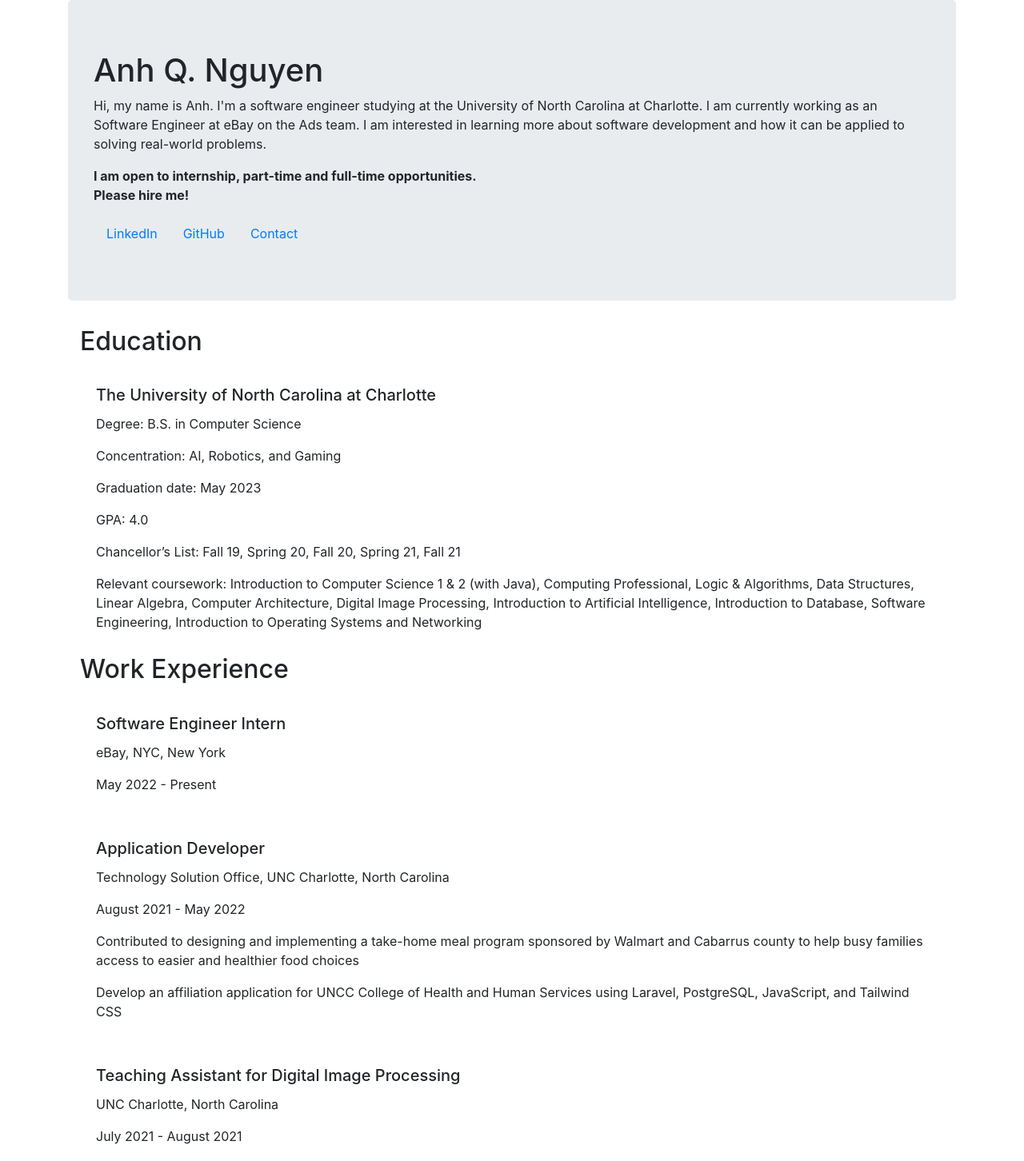
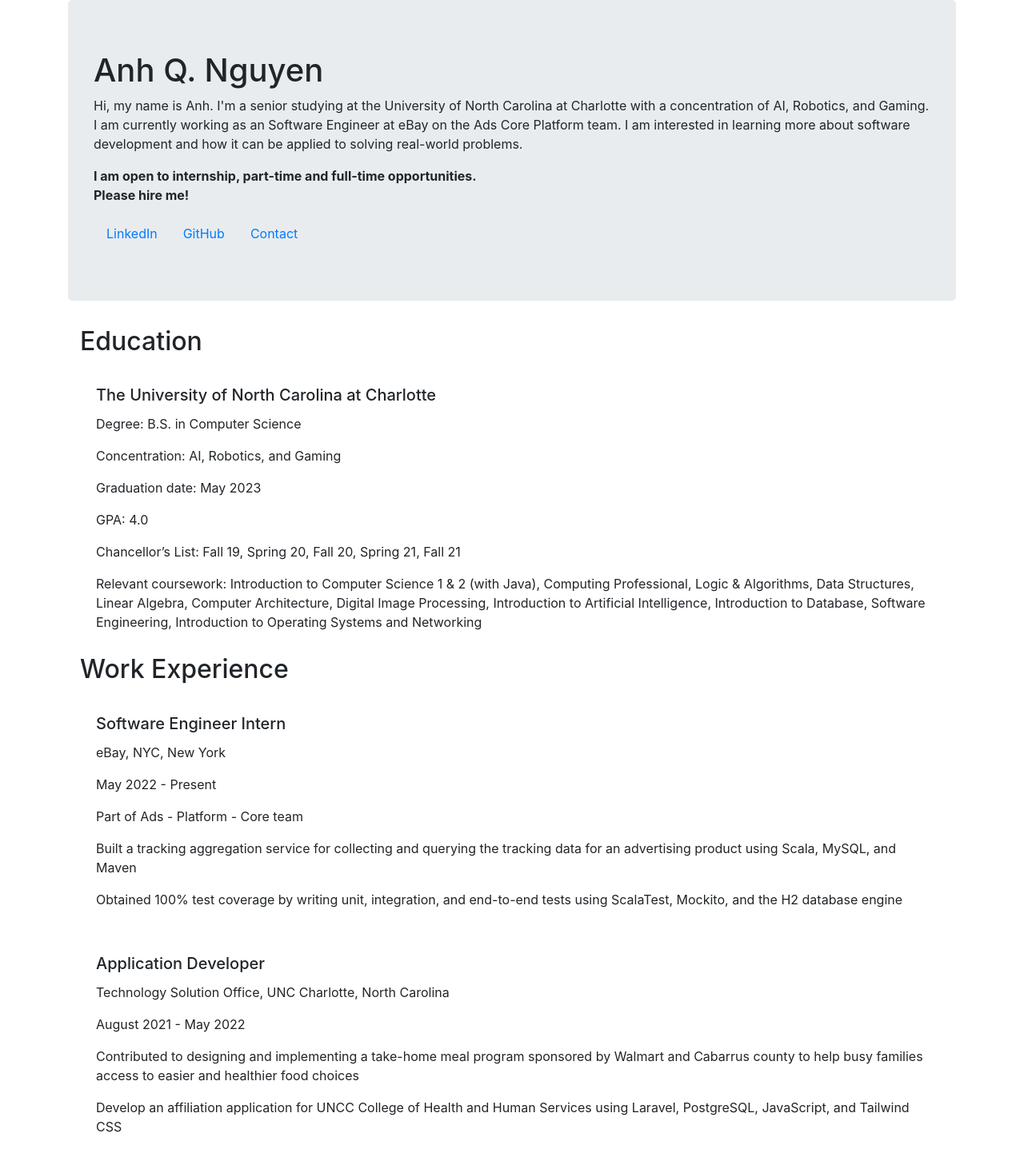
Before and after one commit to quynhanh-ngx/portfolio, a React (Create React App) app: page / in a window 1280 px wide. Shown: the top 1452 px of the page at 80% size. Built offline with nearby package versions, Linux system fonts and the light colour scheme; the HTML template or start-up script is replaced by a standard one.

Commit message:
August updates

```diff
--- a/src/App.js
+++ b/src/App.js
@@ -8,8 +8,8 @@ class Introduction extends Component {
         return <Jumbotron>
             <h1>Anh Q. Nguyen</h1>
             <p>
-                Hi, my name is Anh. I'm a software engineer studying at the University of North Carolina at Charlotte.
-                I am currently working as an Software Engineer at eBay on the Ads team.
+                Hi, my name is Anh. I'm a senior studying at the University of North Carolina at Charlotte with a concentration of AI, Robotics, and Gaming.
+                I am currently working as an Software Engineer at eBay on the Ads Core Platform team.
                 I am interested in learning more about software development and how it can be applied to solving real-world problems.
             </p>
             <p>
@@ -103,6 +103,16 @@ class Work extends Component {
             <GroupItem title="Software Engineer Intern"
                        subtitle="eBay, NYC, New York"
                        startDate="May 2022">
+                <GroupItemChild>
+                    Part of Ads - Platform - Core team
+                </GroupItemChild>
+                <GroupItemChild>
+                    Built a tracking aggregation service for collecting and querying the tracking data for an advertising product using Scala, MySQL, and Maven
+                </GroupItemChild>
+                <GroupItemChild>
+                    Obtained 100% test coverage by writing unit, integration, and end-to-end tests using ScalaTest, Mockito, and the H2 database
+                    engine
+                </GroupItemChild>
             </GroupItem>
             <GroupItem title="Application Developer"
                        subtitle="Technology Solution Office, UNC Charlotte, North Carolina"
```
